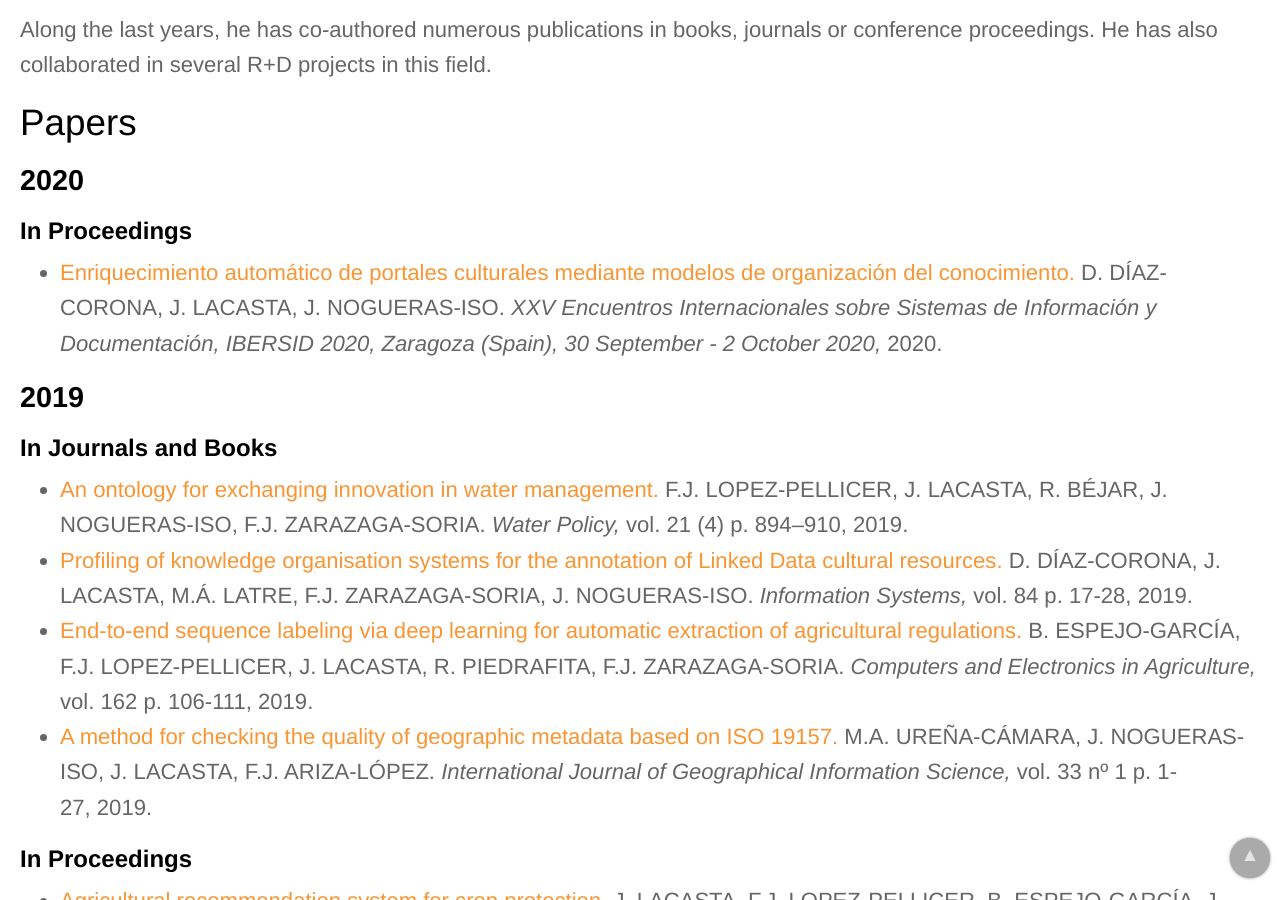
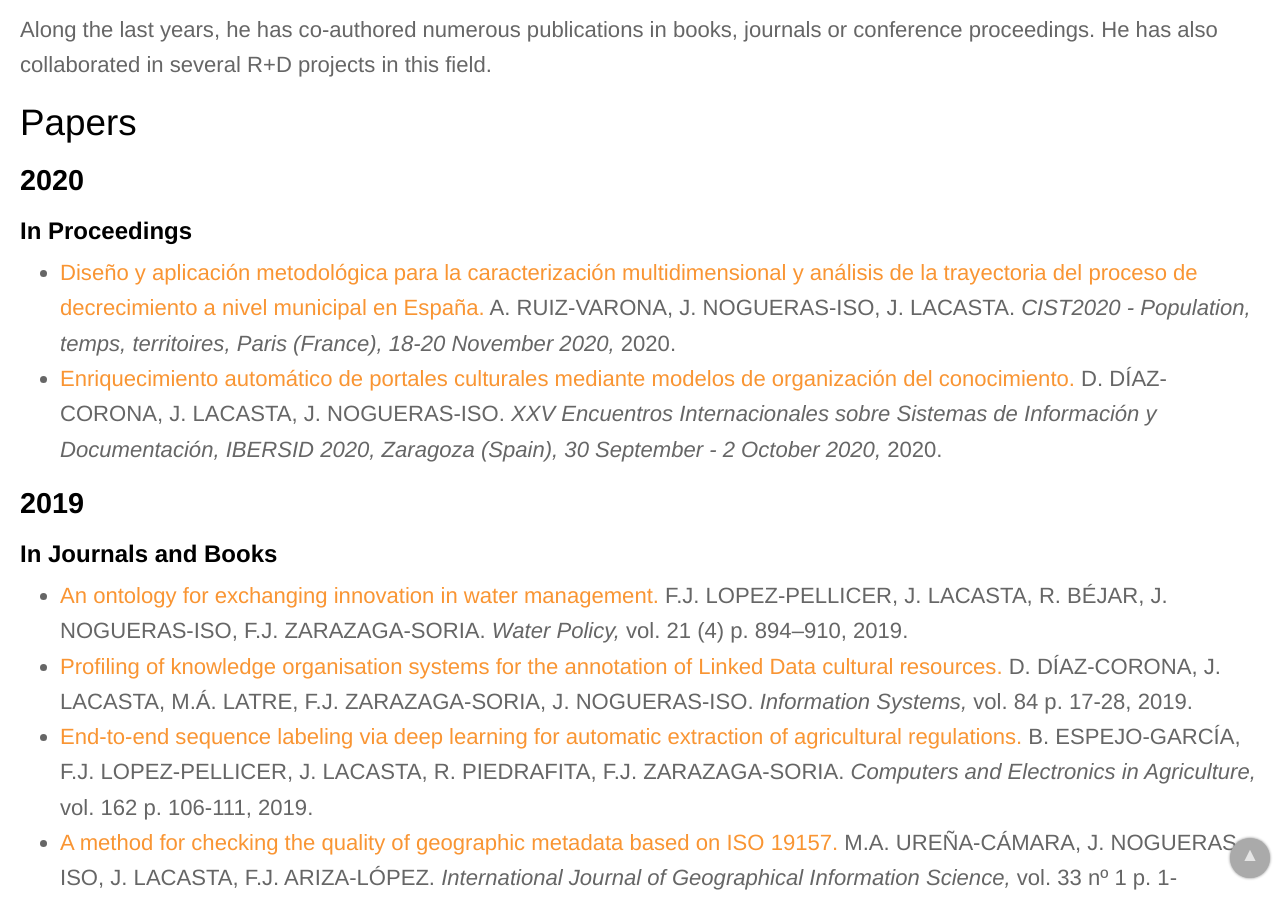
Before and after one commit to IAAA-Lab/IAAA-Lab.github.io, a Jekyll site: the page built from _staff/jlacasta.md, in a window 1280 px wide and 900 px high, scrolled down 680 px. Built offline with Jekyll 4.4.1, drawn with Linux system fonts in a browser that asks for light colours.

Commit message:
Update papers.yml

```diff
--- a/_data/papers.yml
+++ b/_data/papers.yml
@@ -29,6 +29,12 @@
   url: https://www.iaria.org/conferences2020/ProgramGEOProcessing20.html
   authors: J. NOGUERAS-ISO, H. OCHOA-ORTIZ, M.A. JAÑEZ, J.R.R. VIQUEIRA, L. PO, R. TRILLO-LADO
   publication_conference: "The Twelfth International Conference on Advanced Geographic Information Systems, Applications, and Services, GEOProcessing 2020, Valencia (Spain), 21-25 November 2020"
+  year: 2020
+# -------------------
+- title: "Diseño y aplicación metodológica para la caracterización multidimensional y análisis de la trayectoria del proceso de decrecimiento a nivel municipal en España"
+  url: https://cist.cnrs.fr/cist2020-139-communications-selectionnees-pour-le-prochain-colloque/
+  authors: A. RUIZ-VARONA, J. NOGUERAS-ISO, J. LACASTA
+  publication_conference: "CIST2020 - Population, temps, territoires, Paris (France), 18-20 November 2020"
   year: 2020
 # -------------------
 - title: "Primeros pasos para manejar por voz la visualización de datos geográficos"
```
